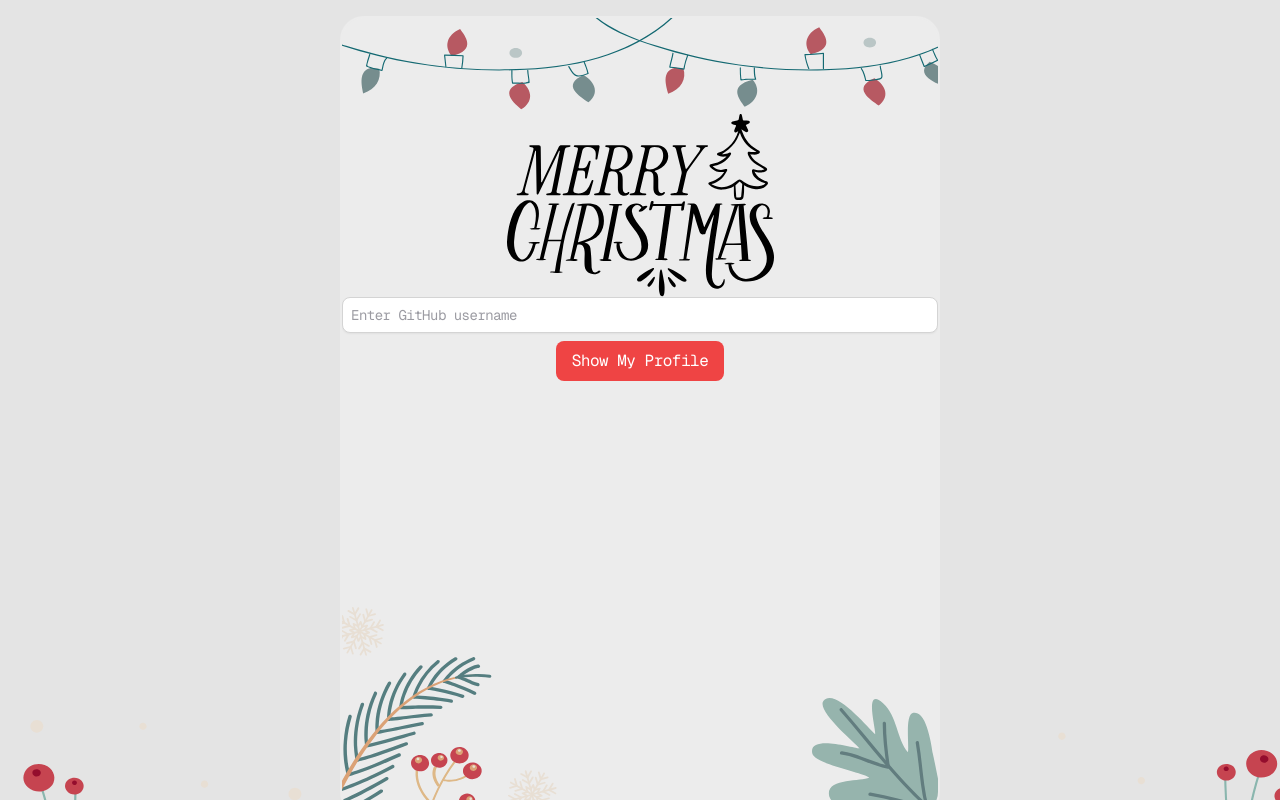
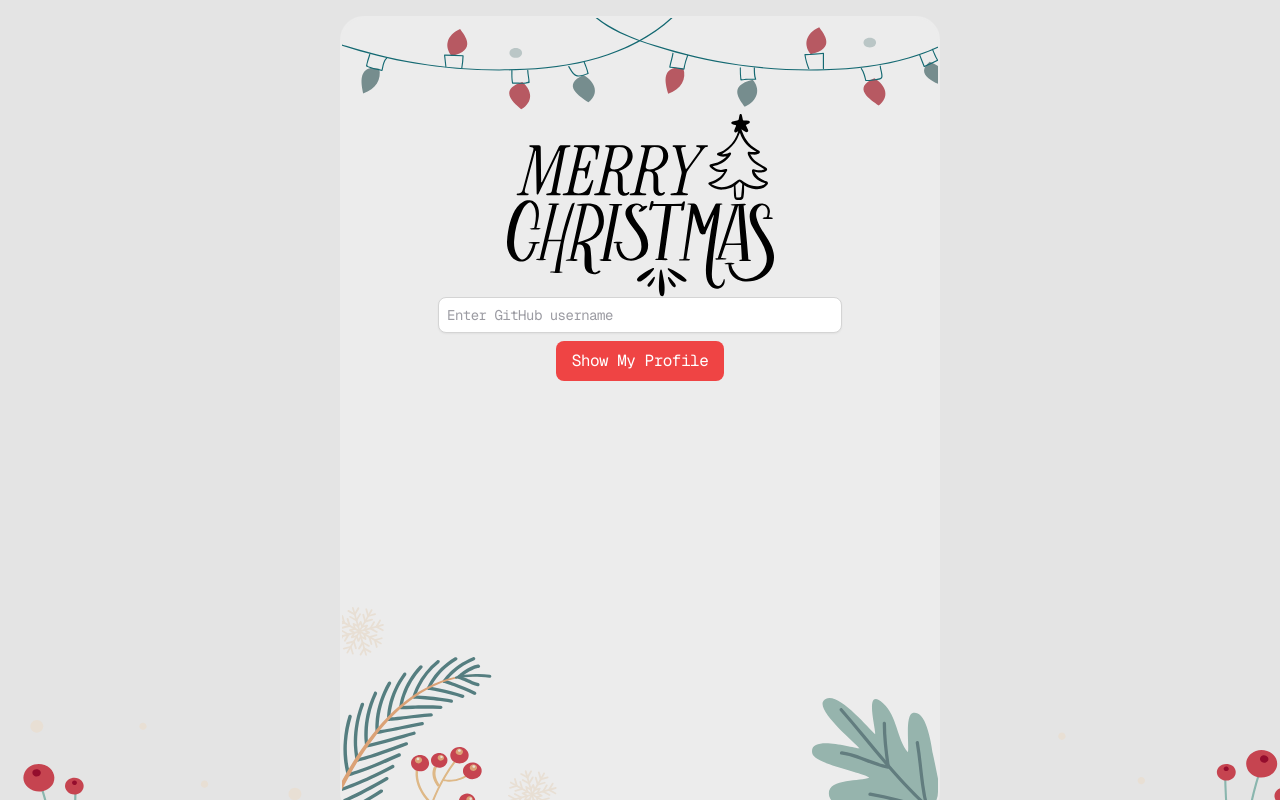
Before and after one commit to Lokendrakushwah12/git-christmas, a Next.js app: page / in a window 1280 px wide. Shown: the top 800 px of the page. Built offline with nearby package versions, Linux system fonts and the light colour scheme.

Commit message:
file-saver types

```diff
--- a/package.json
+++ b/package.json
@@ -41,6 +41,7 @@
   },
   "devDependencies": {
     "@types/eslint": "^8.56.10",
+    "@types/file-saver": "^2.0.7",
     "@types/node": "^20.14.10",
     "@types/react": "^18.3.3",
     "@types/react-dom": "^18.3.0",
--- a/src/app/(landing)/_components/Hero.tsx
+++ b/src/app/(landing)/_components/Hero.tsx
@@ -107,13 +107,13 @@ const Hero = () => {
           <div className="size-full">
             <form
               onSubmit={handleSubmit}
-              className="flex flex-col items-center gap-2"
+              className="flex flex-col items-center gap-2 px-4 md:px-24"
             >
               <Input
                 type="text"
                 name="username"
                 placeholder="Enter GitHub username"
-                className="w-xl w-full rounded-lg border border-neutral-300 bg-white p-2 text-sm"
+                className="w-full max-w-2xl rounded-lg border border-neutral-300 bg-white p-2 text-sm"
                 value={userName}
                 onChange={(e) => setUserName(e.target.value)}
               />
@@ -128,9 +128,10 @@ const Hero = () => {
           </div>
         ) : (
           <div>
-            {" "}
             {loading ? (
-              <Loader />
+              <div className="absolute inset-0 z-20 flex items-center justify-center bg-gray-800 bg-opacity-50">
+                <Loader />
+              </div>
             ) : (
               <ProfileDetails
                 name={profileData.name}
--- a/src/lib/fetchGitHubUser.ts
+++ b/src/lib/fetchGitHubUser.ts
@@ -101,7 +101,7 @@ export const fetchGitHubUser = async (username: string) => {
 
     // LONGEST STREAK
     const commitDates: string[] = [];
-    commitDates.sort();
+    commitDates.sort((a, b) => new Date(a).getTime() - new Date(b).getTime());
 
     let longestStreak = 0;
     let currentStreak = 1;
@@ -113,7 +113,6 @@ export const fetchGitHubUser = async (username: string) => {
       if (currentCommitDate && previousCommitDate) {
         const currentDate = new Date(currentCommitDate);
         const previousDate = new Date(previousCommitDate);
-
         if (
           (currentDate.getTime() - previousDate.getTime()) /
             (1000 * 3600 * 24) ===
@@ -126,7 +125,6 @@ export const fetchGitHubUser = async (username: string) => {
         }
       }
     }
-
     longestStreak = Math.max(longestStreak, currentStreak);
 
     // PRs MERGED
```
Also changed, not shown: 1 other file (tests, documents, lock files or other folders).
